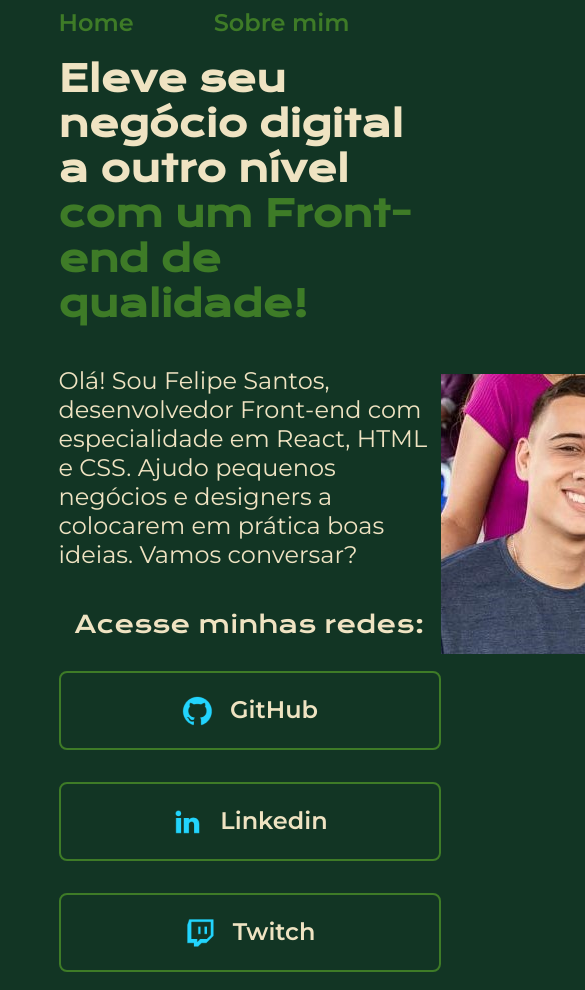
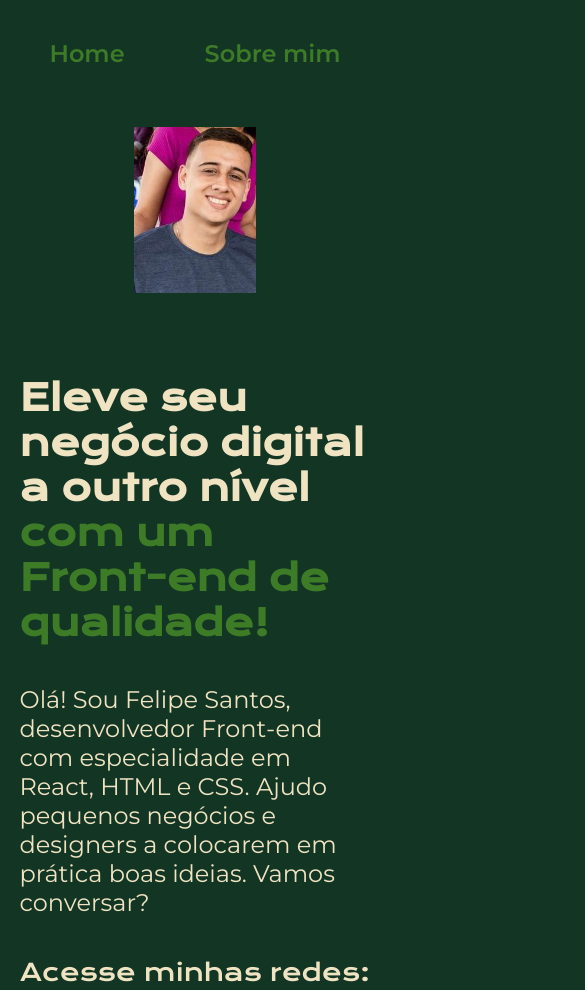
Before and after one commit to FelpsdSanto/Portifolio, a plain HTML site: page index.html in a window 390 px wide. Shown: the top 990 px of the page, 585 px wide, since content can reach past the window. Drawn offline with nearby package versions, Linux system fonts and the light colour scheme.

Commit message:
modificações projeto

```diff
--- a/index.html
+++ b/index.html
@@ -20,21 +20,21 @@
             <p class="apresentacao__conteudo__texto">Olá! Sou Felipe Santos, desenvolvedor Front-end com especialidade em React, HTML e CSS. Ajudo pequenos negócios e designers a colocarem em prática boas ideias. Vamos conversar?</p>
             <div class="apresentacao__links">
             <h2 class="apresentacao__links__subtitulo">Acesse minhas redes:</h2>
-            <a class="apresentacao__links__link" href="https://github.com/FelpsdSanto">
+            <a class="apresentacao__links__navegacao" href="https://github.com/FelpsdSanto">
                 <img src="./assest/github.png">
                 GitHub
             </a>
-            <a class="apresentacao__links__link" href="https://www.linkedin.com/in/felipe-santos-a514b415a/">
+            <a class="apresentacao__links__navegacao" href="https://www.linkedin.com/in/felipe-santos-a514b415a/">
                 <img src="./assest/linkedin.png">
                 Linkedin
             </a>
-            <a class="apresentacao__links__link" href="https://www.twitch.tv/felpsdsanto">
+            <a class="apresentacao__links__navegacao" href="https://www.twitch.tv/felpsdsanto">
                 <img src="./assest/twitch.png">
                 Twitch
             </a>
             </div>
         </section>
-        <img src="./assest/perfil 3.jpg" alt="Perfil">
+        <img class="apresentacao__imagem" src="./assest/perfil 3.jpg" alt="Perfil">
     </main>
     <footer class="rodape">
         <p>Desenvolvido por Felipe.</p>
--- a/styles/style.css
+++ b/styles/style.css
@@ -32,7 +32,7 @@ body {
 
 .cabecalho__menu__link {
     font-family: var(--fonte-secundaria);
-    font-size: 24px;
+    font-size: 1.5rem;
     font-weight: 600;
     color: var(--cor-terciaria);
     text-decoration: none;
@@ -43,10 +43,11 @@ body {
     display: flex;
     align-items: center;
     justify-content: space-between;
+    gap: 82px;
 }
 
 .apresentacao__conteudo {
-    width: 615px;
+    width: 50%;
     display: flex;
     flex-direction: column;
     gap: 40px;
@@ -62,7 +63,7 @@ body {
 }
 
 .apresentacao__conteudo__texto {
-    font-size: 24px;
+    font-size: 1.5rem;
     font-family: var(--fonte-secundaria);
 }
 
@@ -77,18 +78,18 @@ body {
 .apresentacao__links__subtitulo {
     font-family: var(--fonte-primaria);
     font-weight: 400;
-    font-size: 24px;
+    font-size: 1.5rem;
 }
 
-.apresentacao__links__link {
+.apresentacao__links__navegacao {
     display: flex;
     justify-content: center;
     gap: 16px;
     border: 2px solid var(--cor-terciaria);
-    width: 378px;
+    width: 50%;
     text-align: center;
     border-radius: 8px;
-    font-size: 24px;
+    font-size: 1.5rem;
     font-weight: 600;
     padding: 21.5px 0;
     text-decoration: none;
@@ -100,12 +101,35 @@ body {
     background-color: var(--cor-hover);
 }
 
+.apresentacao__imagem {
+    width: 35%;
+}
+
 .rodape {
     padding: 24px;
     color: var(--cor-primaria);
     background-color: var(--cor-terciaria);
     text-align: center;
     font-family: var(--fonte-secundaria);
-    font-size: 24px;
+    font-size: 1.5rem;
     font-weight: 400;
 }
+
+@media (max-width: 1200px) {
+    .cabecalho {
+        padding: 10%;
+    }
+
+    .cabecalho__menu {
+        justify-content: center;
+    }
+
+    .apresentacao {
+        flex-direction: column-reverse;
+        padding: 5%;
+    }
+
+    .apresentacao__conteudo {
+        width: auto;
+    }
+}
```
Also changed, not shown: about.html (+1 -1 lines).
